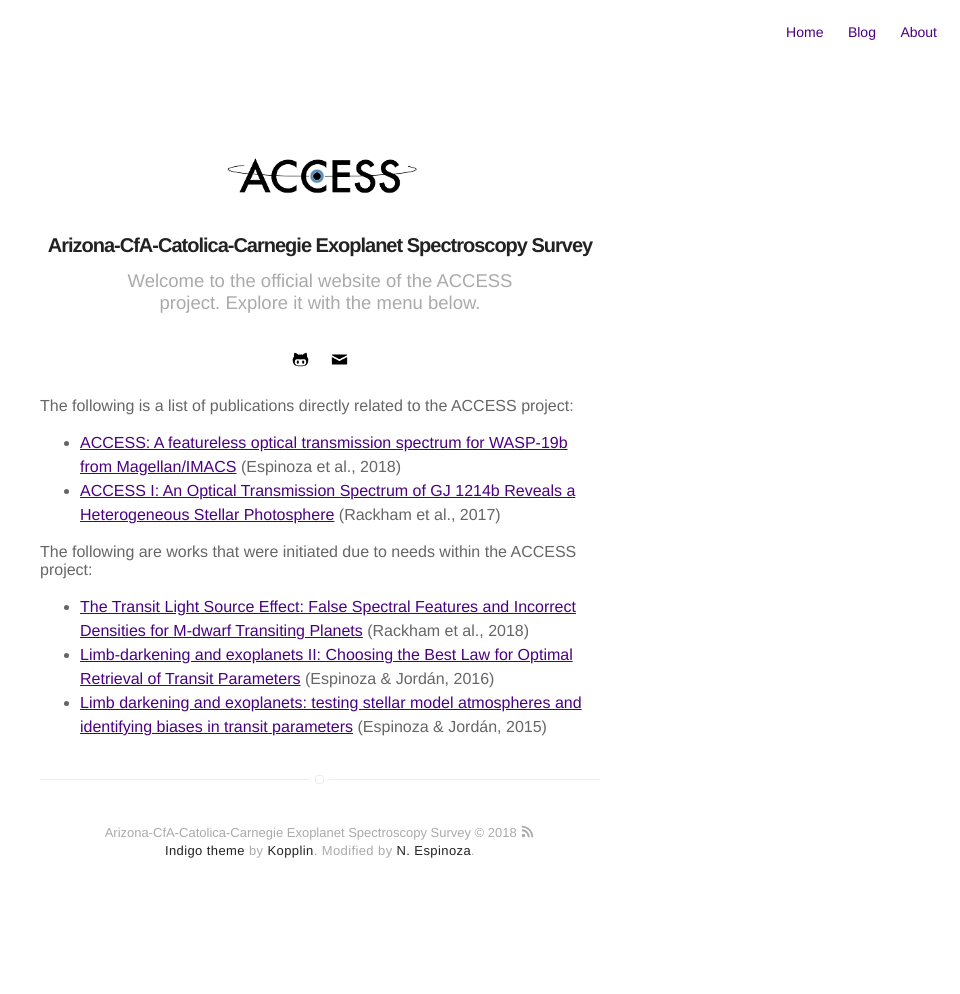
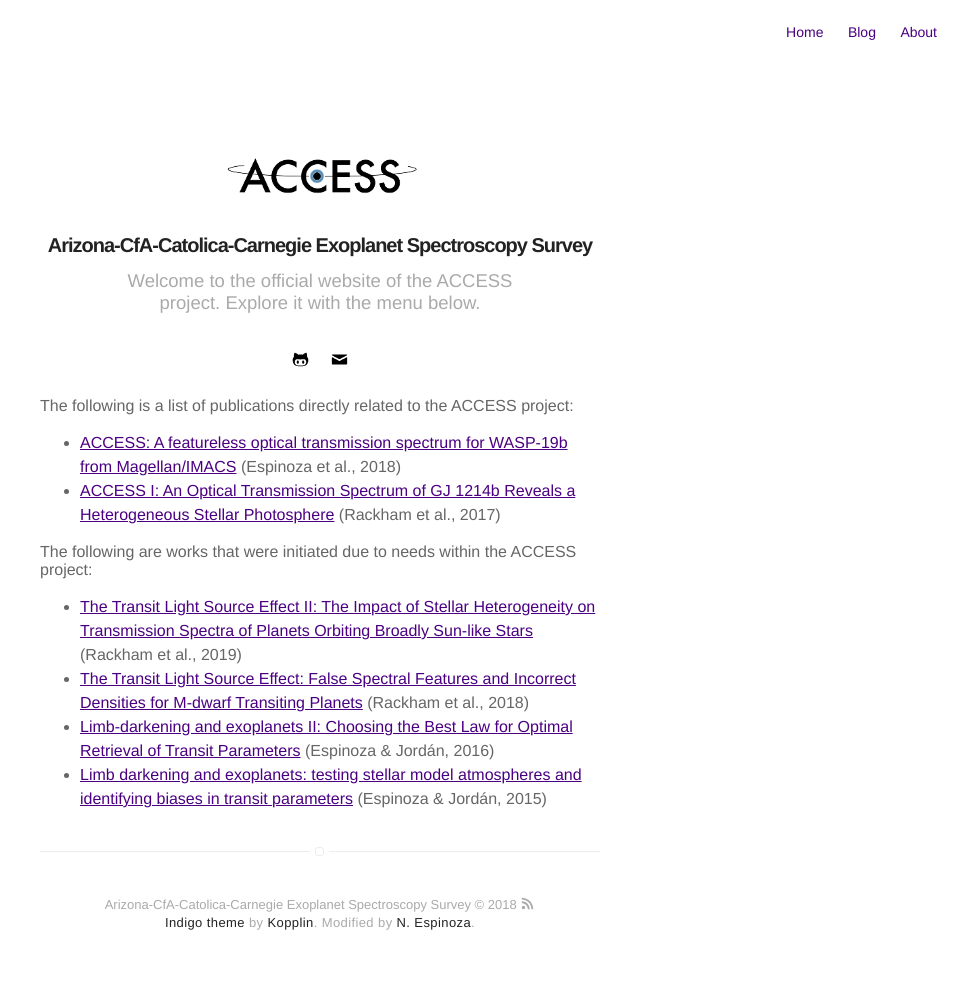
Before and after one commit to project-access/project-access.github.io, a Jekyll site: the page built from publications.html, in a window 1280 px wide. Shown: the whole page, without its empty margins (320-1280 px from the left). Built offline with Jekyll 4.4.1, drawn with Linux system fonts in a browser that asks for light colours; before the commit the page ends 922 px from its top, so only the background shows below that.

Commit message:
Added TLSE II

```diff
--- a/publications.html
+++ b/publications.html
@@ -7,14 +7,17 @@
 The following is a list of publications directly related to the ACCESS project:
 
 <ul class="skill-list">
-        <li><a target="_blank" href="https://arxiv.org/abs/1807.10652">ACCESS: A featureless optical transmission spectrum for WASP-19b from Magellan/IMACS</a> (Espinoza et al., 2018)</li>
-        <li><a target="_blank" href="https://arxiv.org/abs/1612.00228">ACCESS I: An Optical Transmission Spectrum of GJ 1214b Reveals
-                       a Heterogeneous Stellar Photosphere</a> (Rackham et al., 2017)</li>
+        <li><a target="_blank" href="https://arxiv.org/abs/1807.10652">ACCESS: A featureless optical transmission spectrum for WASP-19b
+                       from Magellan/IMACS</a> (Espinoza et al., 2018)</li>
+        <li><a target="_blank" href="https://arxiv.org/abs/1612.00228">ACCESS I: An Optical Transmission Spectrum of GJ 1214b
+                       Reveals a Heterogeneous Stellar Photosphere</a> (Rackham et al., 2017)</li>
 </ul>
 
 The following are works that were initiated due to needs within the ACCESS project:
 
 <ul class="skill-list">
+        <li><a target="_blank" href="https://arxiv.org/abs/1812.06184">The Transit Light Source Effect II: The Impact of Stellar
+            Heterogeneity on Transmission Spectra of Planets Orbiting Broadly Sun-like Stars</a> (Rackham et al., 2019)</li>
         <li><a target="_blank" href="https://arxiv.org/abs/1711.05691">The Transit Light Source Effect: False Spectral Features and
             Incorrect Densities for M-dwarf Transiting Planets</a> (Rackham et al., 2018)</li>
         <li><a target="_blank" href="https://arxiv.org/abs/1601.05485">Limb-darkening and exoplanets II: Choosing the Best Law for
```
